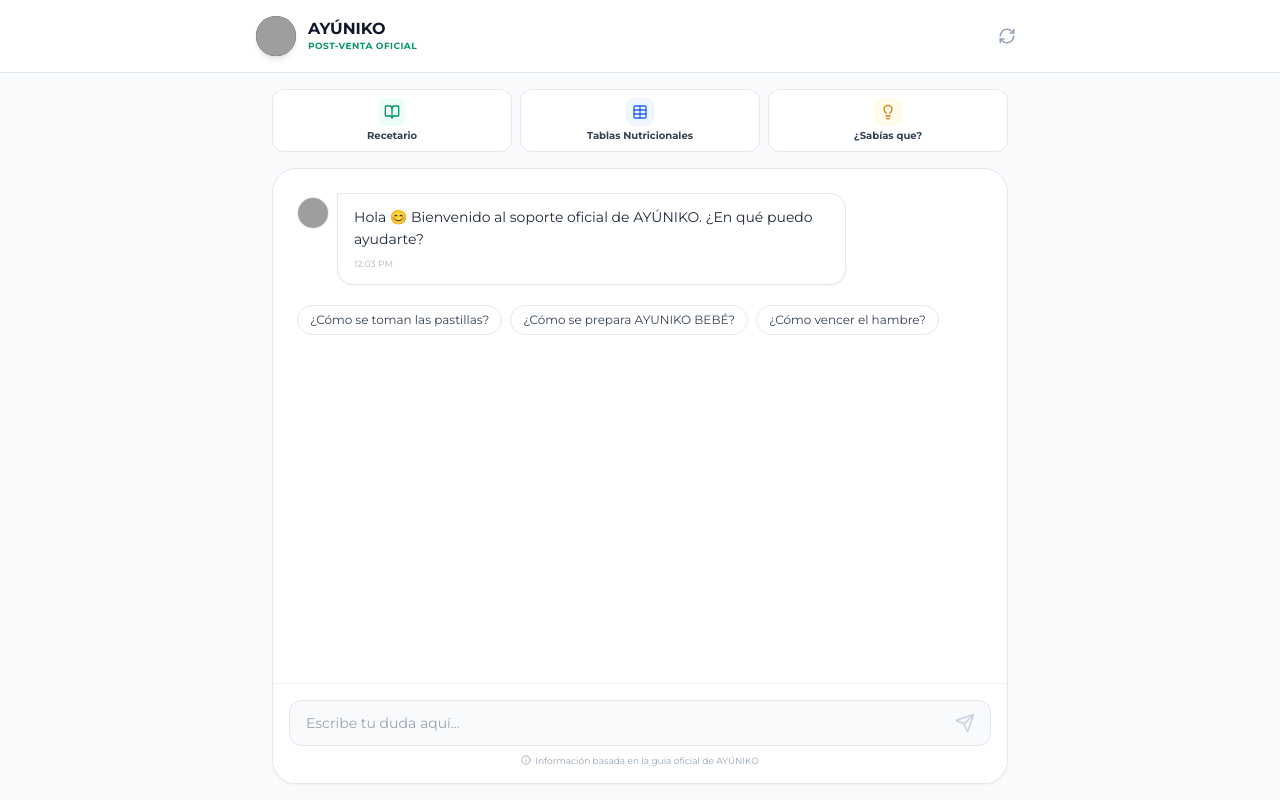
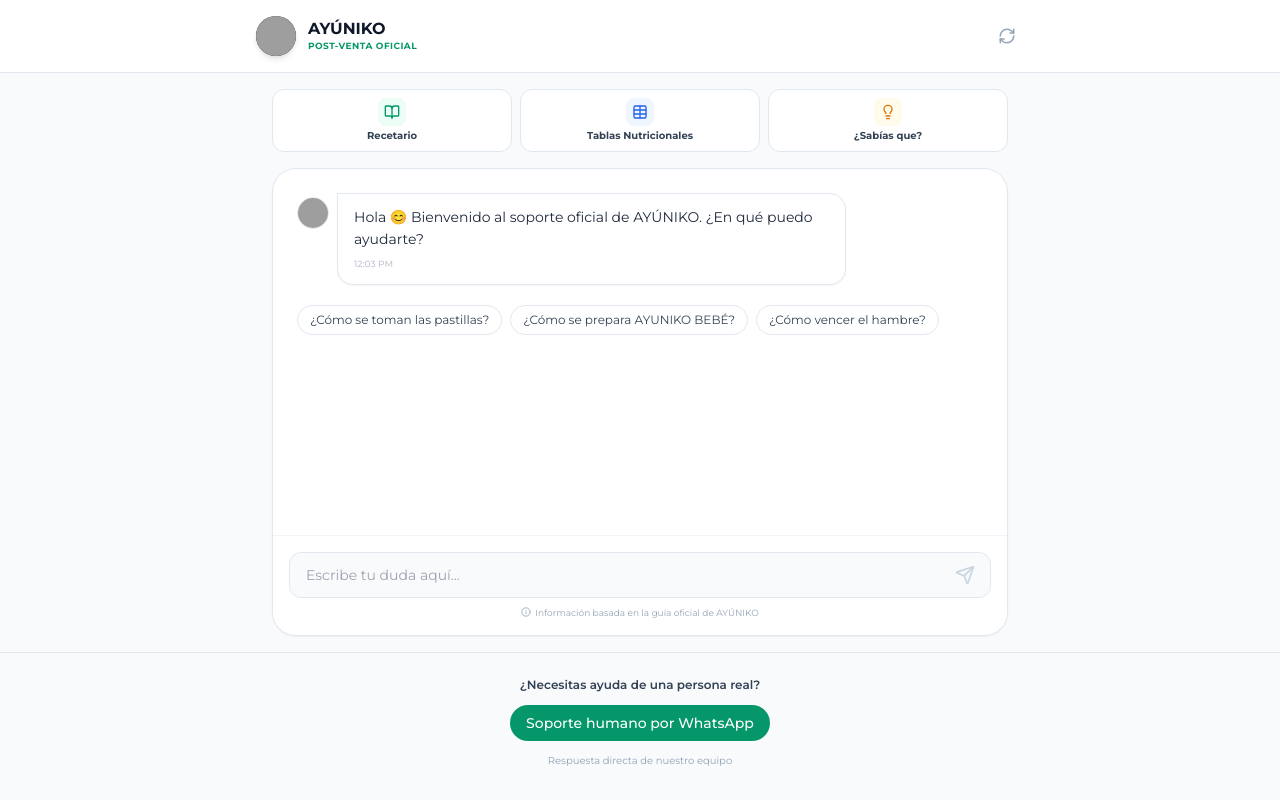
Before and after one commit to AYUNIKO/ayuniko-chat, a React (Vite) app in the folder frontend/: page / in a window 1280 px wide. Built offline with nearby package versions, Linux system fonts and the light colour scheme; no server answers; grey boxes are pictures that could not be loaded.

Commit message:
Update App.tsx

```diff
--- a/frontend/App.tsx
+++ b/frontend/App.tsx
@@ -227,6 +227,29 @@
           </div>
         </div>
       </main>
+      {/* Footer Supporto Umano */}
+<footer className="flex-shrink-0 px-4 pb-8 pt-6 bg-slate-50 border-t border-slate-200">
+  <div className="max-w-3xl mx-auto text-center">
+
+    <p className="text-xs font-semibold text-slate-700 mb-3">
+      ¿Necesitas ayuda de una persona real?
+    </p>
+
+    <a
+      href="https://wa.me/34621364947"
+      target="_blank"
+      rel="noreferrer"
+      className="inline-flex items-center gap-2 px-4 py-2 rounded-full bg-emerald-600 text-white text-sm font-medium hover:bg-emerald-700 transition-colors"
+    >
+      Soporte humano por WhatsApp
+    </a>
+
+    <p className="mt-3 text-[10px] text-slate-400">
+      Respuesta directa de nuestro equipo
+    </p>
+
+  </div>
+</footer>
     </div>
   );
 };
```
